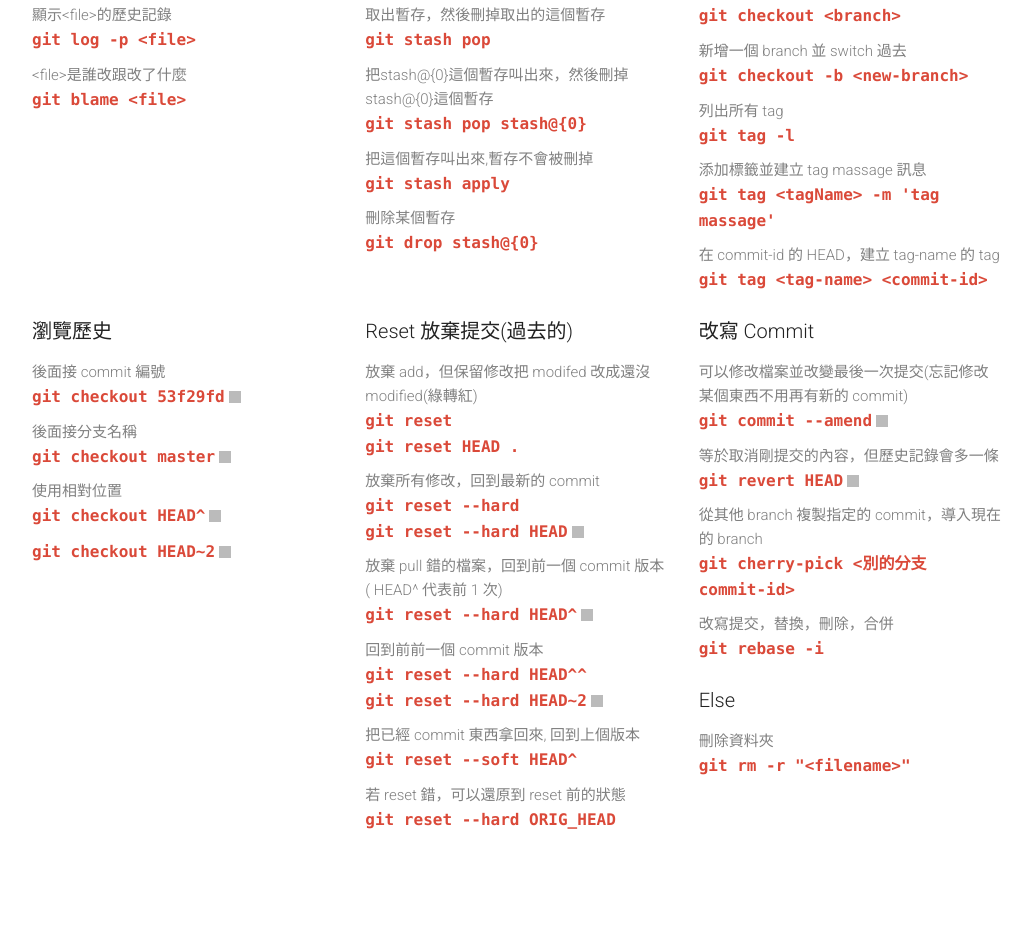
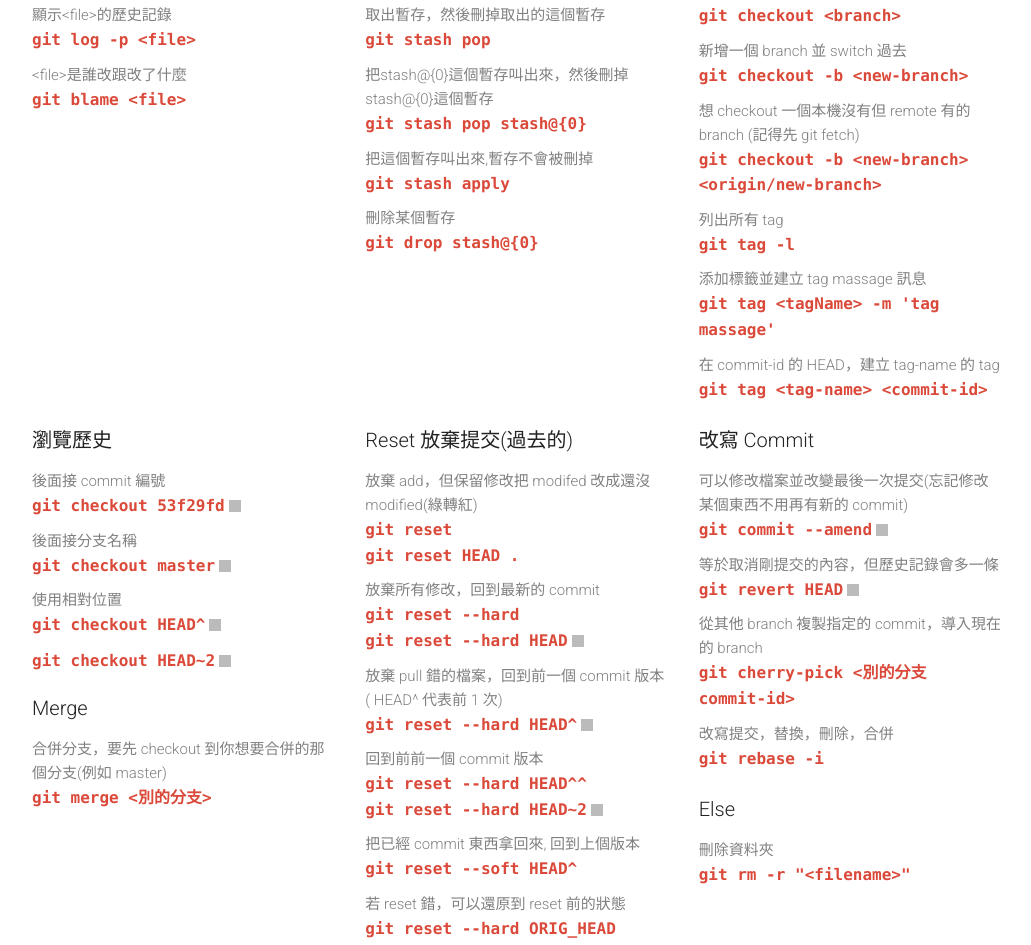
Before and after one commit to hannahpun/git_list, a plain HTML site: page index.jade in a window 1280 px wide. Shown: the part 1062-2007 px from the top of the page, without its empty margins (123-1154 px from the left). Before the commit the page ends 1934 px from the top, so only its background shows below. Drawn offline with nearby package versions, Linux system fonts and the light colour scheme; files that its build step writes are made by us from their sources.

Commit message:
add Branch and Tags

```diff
--- a/index.jade
+++ b/index.jade
@@ -146,6 +146,9 @@ html(lang="en")
 							h6 新增一個 branch 並 switch 過去
 							code git checkout -b &lt;new-branch&gt;
 						li
+							h6 想 checkout 一個本機沒有但 remote 有的 branch (記得先 git fetch)
+							code git checkout -b &lt;new-branch&gt; &lt;origin/new-branch&gt;
+						li
 							h6 列出所有 tag
 							code git tag -l
 						li
@@ -173,6 +176,11 @@ html(lang="en")
 						li
 							code git checkout HEAD~2
 							.pic: img(src="images/git_history_relative2.png")
+					h5 Merge
+					ul.category
+						li
+							h6 合併分支，要先 checkout 到你想要合併的那個分支(例如 master)
+							code git merge &lt;別的分支&gt;
 				.large-4.columns
 					h5 Reset 放棄提交(過去的)
 					ul.category
```
Also changed, not shown: app/images/git_log.png, app/index.html.
